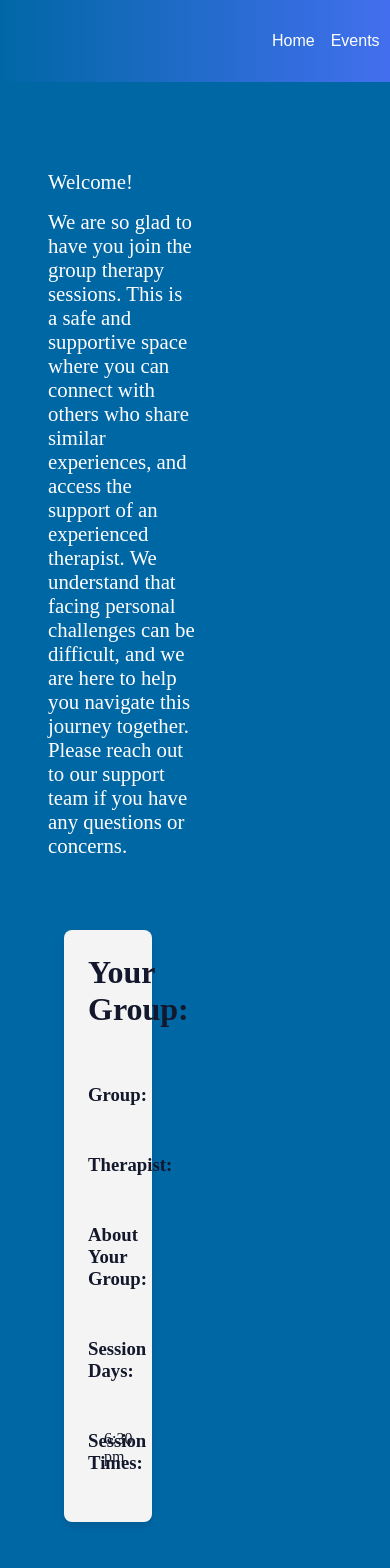
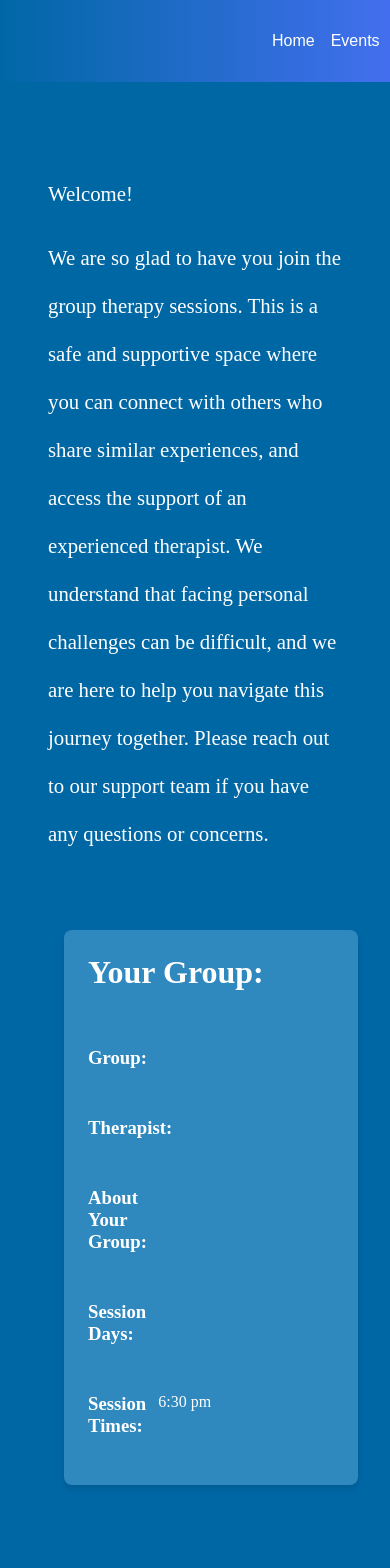
Before and after one commit to Alicehappy/group-innovation-station-bell-industrial-hackthon, a React (Vite) app: page /group/1 in a window 390 px wide. Shown: the top 1568 px of the page. Built offline with nearby package versions, Linux system fonts and the light colour scheme; no server answers; a web font is replaced by a local one.

Commit message:
finished responsive styling for group page, added links to header logo and get started button

```diff
--- a/src/components/Header/Header.jsx
+++ b/src/components/Header/Header.jsx
@@ -8,7 +8,9 @@ const Header = () => {
   return (
     <header className="header">
       <div className="header__logo">
+        <Link to="/">
           <img src={bellTalk} alt="logo"></img>
+        </Link>
       </div>
       <div className="header__nav">
         <Link to="/" className="header__nav-home">
--- a/src/components/Hero/Hero.jsx
+++ b/src/components/Hero/Hero.jsx
@@ -1,13 +1,16 @@
 // Hero.jsx
-import React from 'react';
-import './Hero.scss';
+import React from "react";
+import "./Hero.scss";
+import { Link } from "react-router-dom";
 
 const Hero = () => {
   return (
     <section className="hero">
       <h1>Welcome to Bell</h1>
       <p>Find your events here.</p>
+      <Link to="/events">
         <button className="hero__cta">Get Started</button>
+      </Link>
     </section>
   );
 };
--- a/src/pages/GroupPage/GroupPage.jsx
+++ b/src/pages/GroupPage/GroupPage.jsx
@@ -16,10 +16,9 @@ function GroupPage() {
     fetchWarehouses();
   }, []);
 
-  //   useEffect(() => {}, [group]);
-
   return (
     <div className="group">
+      <section className="group__top">
         <section className="group__intro">
           <p className="group__welcome">Welcome!</p>
           <p className="group__welcome">
@@ -27,9 +26,9 @@ function GroupPage() {
             sessions. This is a safe and supportive space where you can connect
             with others who share similar experiences, and access the support of
             an experienced therapist. We understand that facing personal
-          challenges can be difficult, and we are here to help you navigate this
-          journey together. Please reach out to our support team if you have any
-          questions or concerns.
+            challenges can be difficult, and we are here to help you navigate
+            this journey together. Please reach out to our support team if you
+            have any questions or concerns.
           </p>
         </section>
 
@@ -61,6 +60,7 @@ function GroupPage() {
             <p className="group__value">6:30 pm</p>
           </div>
         </section>
+      </section>
       <Link to="/" className="group__link">
         <p className="group__link-para">Go to Home Page</p>
       </Link>
--- a/src/pages/GroupPage/GroupPage.scss
+++ b/src/pages/GroupPage/GroupPage.scss
@@ -9,13 +9,31 @@
   font-family: "BellFonts";
   display: flex;
   flex-direction: column;
+  align-items: space-around;
+
+  &__top {
+    display: flex;
+    justify-content: space-around;
+    flex-direction: column;
+
+    @include desktop {
+      flex-direction: row;
+    }
+  }
   &__intro {
-    width: 50%;
+    width: 100%;
     padding: 2rem 0 3rem;
     font-size: 1.3rem;
+    @include tablet {
+      width: 100%;
+    }
+    @include desktop {
+      width: 50%;
+    }
   }
   &__welcome {
     padding: 0.5rem 0;
+    line-height: 3rem;
   }
   &__group {
     font-size: 2rem;
@@ -23,9 +41,17 @@
   }
   &__paragraphs {
     @include card-bell;
-    width: 30%;
-    height: 100%;
-    color: #13182c;
+    background-color: #2f88be;
+    width: 100%;
+    height: 30%;
+    color: #ffffff;
+
+    @include tablet {
+      width: 100%;
+    }
+    @include desktop {
+      width: 50%;
+    }
   }
   &__line {
     display: flex;
@@ -34,7 +60,6 @@
     //align-items: flex-end;
   }
   &__key {
-    color: #13182c;
     width: 40%;
     //padding-right: 1rem;
   }
@@ -43,7 +68,10 @@
     text-align: left;
     width: 100%;
   }
+  &__link {
+    margin-top: 25rem;
+  }
   &__link-para {
-    padding-top: 7rem;
+    text-align: center;
   }
 }
```
Lines whose indentation alone changed are shown as unchanged.
